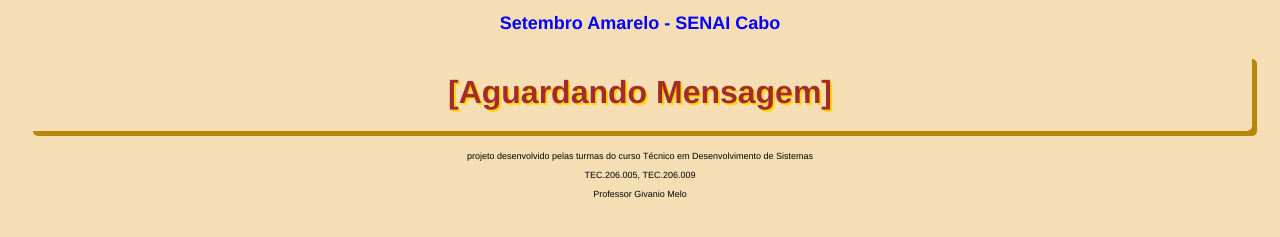
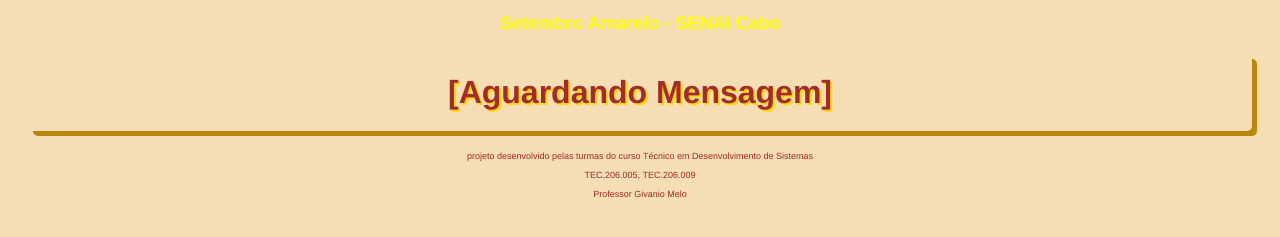
Before and after one commit to WirkLichKeit1/senai_setembro_amarelo, a website: page index.html in a window 1280 px wide. Shown: the part 311-548 px from the top of the page. Drawn offline with Linux system fonts and the light colour scheme; no server answers.

Commit message:
Update style.css

```diff
--- a/style.css
+++ b/style.css
@@ -4,14 +4,14 @@ body{
 }
 
 h1{
-	color:blue;
+	color:yellow;
 	font-size: large;
 	font-weight: bolder;
 	font-family: 'Franklin Gothic Medium', 'Arial Narrow', Arial, sans-serif;
 }
 
 footer{
-	color: black;
+	color: brown;
 	font-size: xx-small;
 	font-weight: lighter;
 	font-family: 'Franklin Gothic Medium', 'Arial Narrow', Arial, sans-serif;
```
